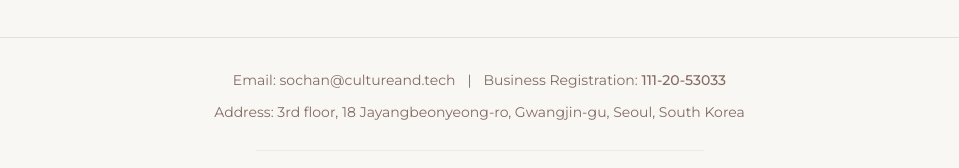
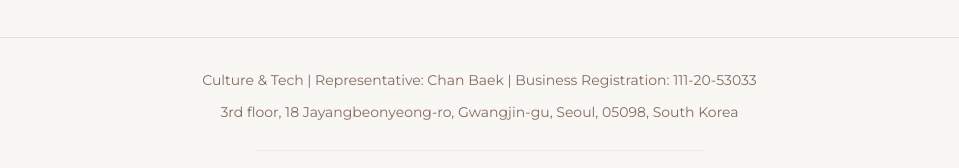
Before and after one commit to like-daffy/culture-and-tech-homepage, a Next.js app: page / in a window 1280 px wide. Shown: the part 2936-3104 px from the top of the page, without its empty margins (153-1112 px from the left). Built offline with nearby package versions, Linux system fonts and the light colour scheme.

Commit message:
feat(ui): update footer with new address information

```diff
--- a/src/components/Footer.tsx
+++ b/src/components/Footer.tsx
@@ -5,38 +5,41 @@ interface FooterProps {
 export function Footer({ language }: FooterProps) {
   const content = {
     en: {
-      email: "Email",
-      registration: "Business Registration",
-      address: "Address",
-      addressText: "3rd floor, 18 Jayangbeonyeong-ro, Gwangjin-gu, Seoul, South Korea",
+      companyInfo: "Culture & Tech | Representative: Chan Baek | Business Registration: 111-20-53033",
+      address: "3rd floor, 18 Jayangbeonyeong-ro, Gwangjin-gu, Seoul, 05098, South Korea",
       copyright: "© 2026 Culture & Tech. All rights reserved.",
     },
     ko: {
-      email: "이메일",
-      registration: "사업자 등록번호",
-      address: "주소",
-      addressText: "서울시 광진구 자양번영로 18, 3층",
+      companyInfo: "Culture & Tech | 대표자: 백찬 | 사업자등록번호: 111-20-53033",
+      address: "05098 서울특별시 광진구 자양번영로 18, 3층",
+      email: "sochan@cultureand.tech",
       copyright: "© 2026 컬처앤테크. All right reserved.",
     },
   };
 
-  const { email, registration, address, addressText, copyright } = content[language];
+  const isKorean = language === "ko";
+  const { companyInfo, address, copyright } = content[language];
 
   return (
     <footer className="border-t border-border bg-muted/30 py-8">
       <div className="container">
         <div className="text-center space-y-3">
-          {/* Email and Business Registration - Same Line */}
+          {/* Company Info and Business Registration */}
           <p className="text-sm text-muted-foreground">
-            {email}: <a href="mailto:sochan@cultureand.tech" className="hover:text-accent transition-colors">sochan@cultureand.tech</a>
-            <span className="mx-3">|</span>
-            {registration}: <span className="font-medium">111-20-53033</span>
+            {companyInfo}
           </p>
 
           {/* Address */}
           <p className="text-sm text-muted-foreground">
-            {address}: {addressText}
+            {address}
           </p>
+
+          {/* Email - Korean only */}
+          {isKorean && (
+            <p className="text-sm text-muted-foreground">
+              {content.ko.email}
+            </p>
+          )}
 
           {/* Separator */}
           <div className="pt-4">
```
